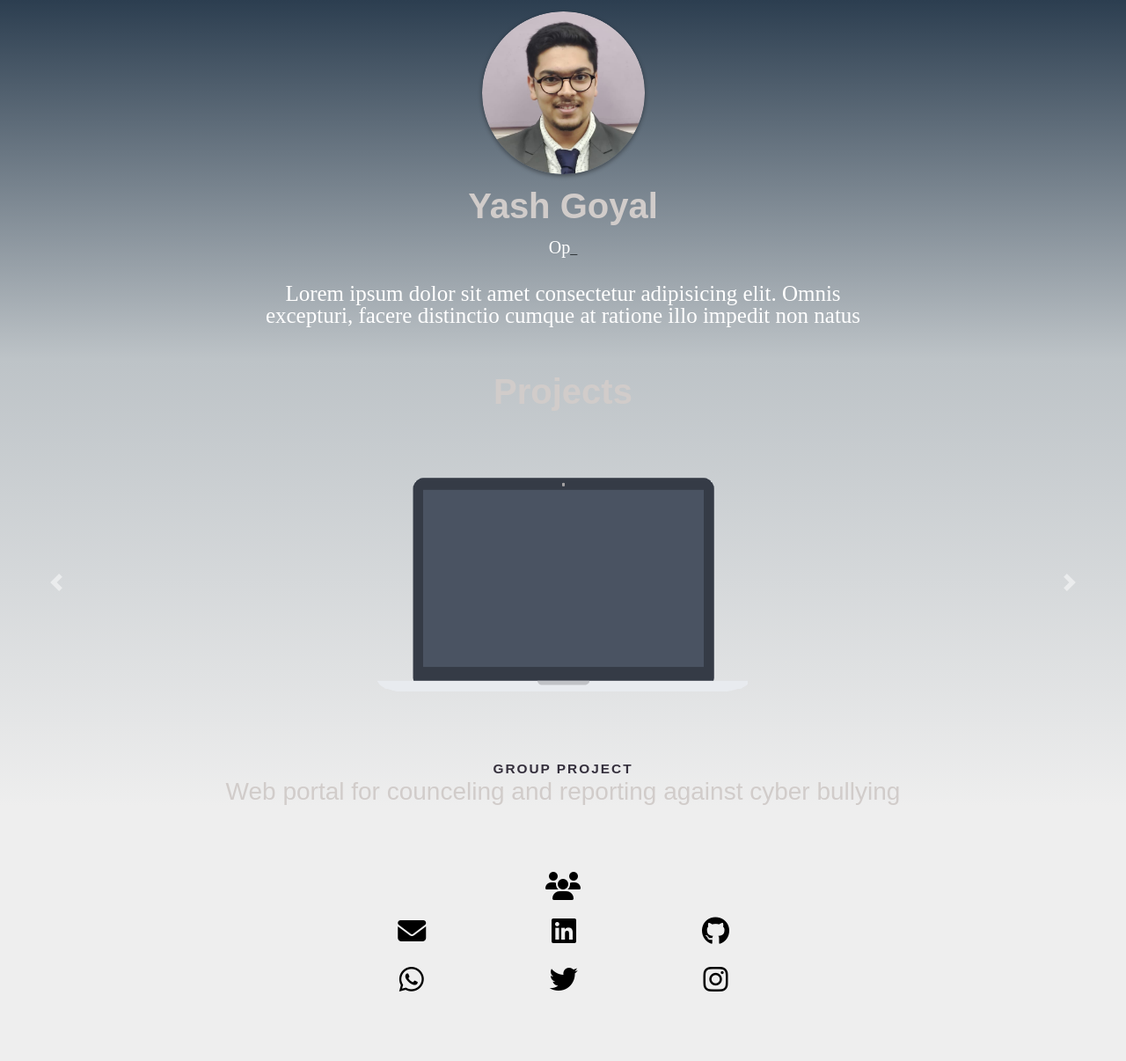
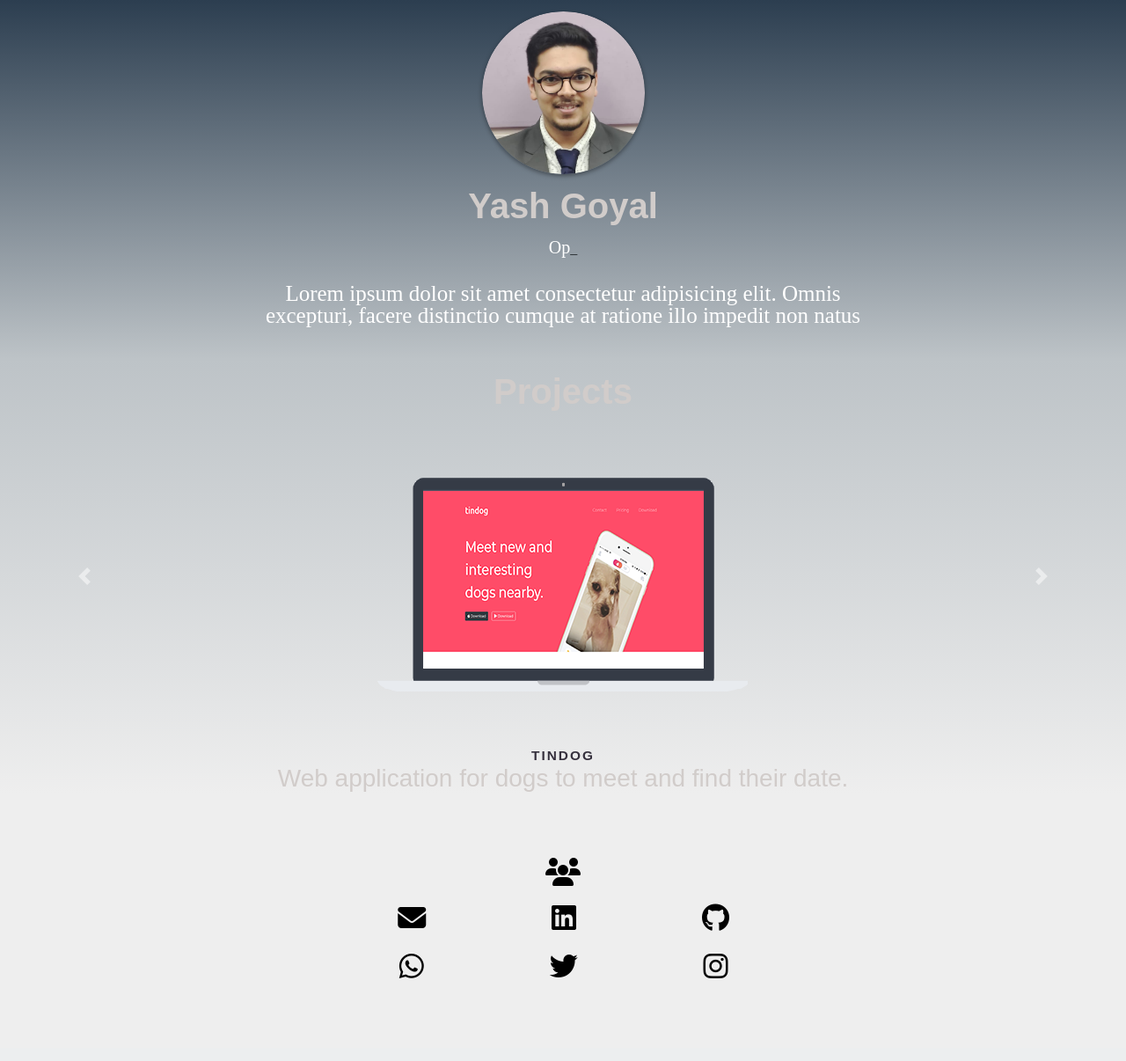
Before and after one commit to yashgoyal2802/YashGoyal2, a PHP site: page / in a window 1280 px wide. Shown: the whole page at 88% size. After the commit the page ends 1112 px from the top, so only its background shows below. Run offline with PHP 8.4, Linux system fonts and the light colour scheme; some libraries are stand-ins or nearby versions.

Commit message:
projects update

```diff
--- a/css/styles.css
+++ b/css/styles.css
@@ -50,18 +50,18 @@
 .testimonial-img {
     margin: 0px;
     max-width: 100%;
-    padding: 0 1rem 0 1rem;
+    padding: 0 0.5rem 0 0.5rem;
 }
 
 .carousel-control {
-    width: 10%;
+    width: 15%;
 }
 
 .slide__title {
     font-size: 1.75em;
     font-weight: normal;
     margin: 0 auto;
-    padding: 1em 0 0 0;
+    /* padding: 1em 0 0 0; */
 }
 
 .slide__title span {
--- a/index.html
+++ b/index.html
@@ -96,26 +96,52 @@
           <div class="carousel-item active">
             <img
               class="animate__animated animate__wobble testimonial-img"
-              src="./assets/laptop.png"
+              src="./assets/laptop-1.png"
               alt="iPhone"
             />
             <div>
               <h2 class="slide__title">
-                <span>Group Project</span>Web portal for counceling and
-                reporting against cyber bullying
+                <span>TinDog</span>Web application for dogs to meet and find
+                their date.
               </h2>
             </div>
           </div>
           <div class="carousel-item">
             <img
               class="animate__animated animate__wobble testimonial-img"
-              src="./assets/phone-5.png"
+              src="./assets/laptop-2.png"
               alt="iPad Mini"
             />
             <div>
               <h2 class="slide__title">
-                <span>Project Name</span>Web portal for counceling and reporting
-                against cyber bullying
+                <span>Simon Challenge</span>Web application replicating the fun
+                Simon game.
+              </h2>
+            </div>
+          </div>
+          <div class="carousel-item">
+            <img
+              class="animate__animated animate__wobble testimonial-img"
+              src="./assets/laptop-3.png"
+              alt="iPad Mini"
+            />
+            <div>
+              <h2 class="slide__title">
+                <span>Dice Game</span>Web application for finding the luckiest
+                of you.
+              </h2>
+            </div>
+          </div>
+          <div class="carousel-item">
+            <img
+              class="animate__animated animate__wobble testimonial-img"
+              src="./assets/phone-6.png"
+              alt="iPad Mini"
+            />
+            <div>
+              <h2 class="slide__title">
+                <span>EasyLi</span>Mobile Application that degitize the
+                exhausting library exprience into a simple activity.
               </h2>
             </div>
           </div>
```
Also changed, not shown: assets/laptop-1.png (added), assets/laptop-2.png (added), assets/laptop-3.png (added), assets/phone-6.png (added), assets/phone-7.png (added).
